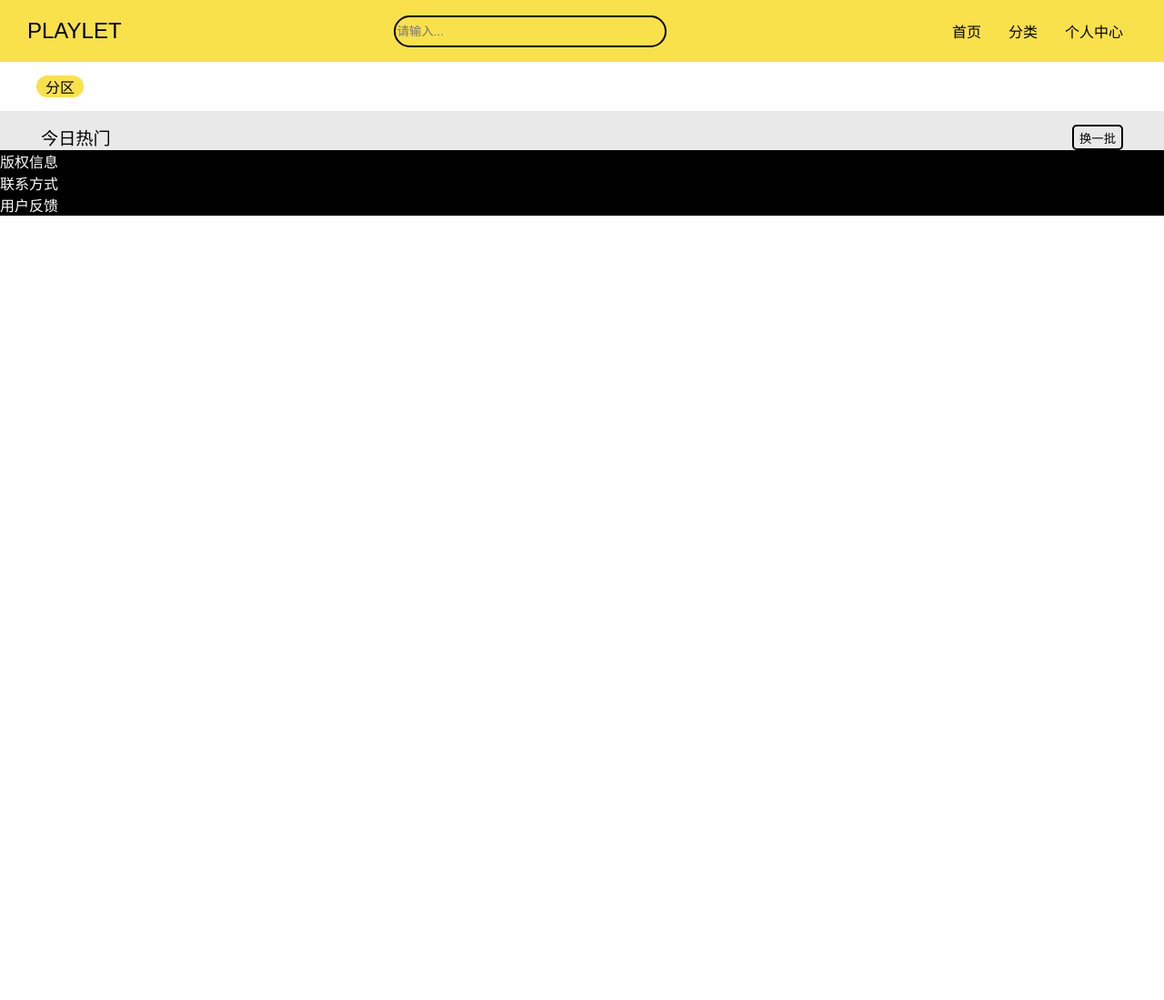
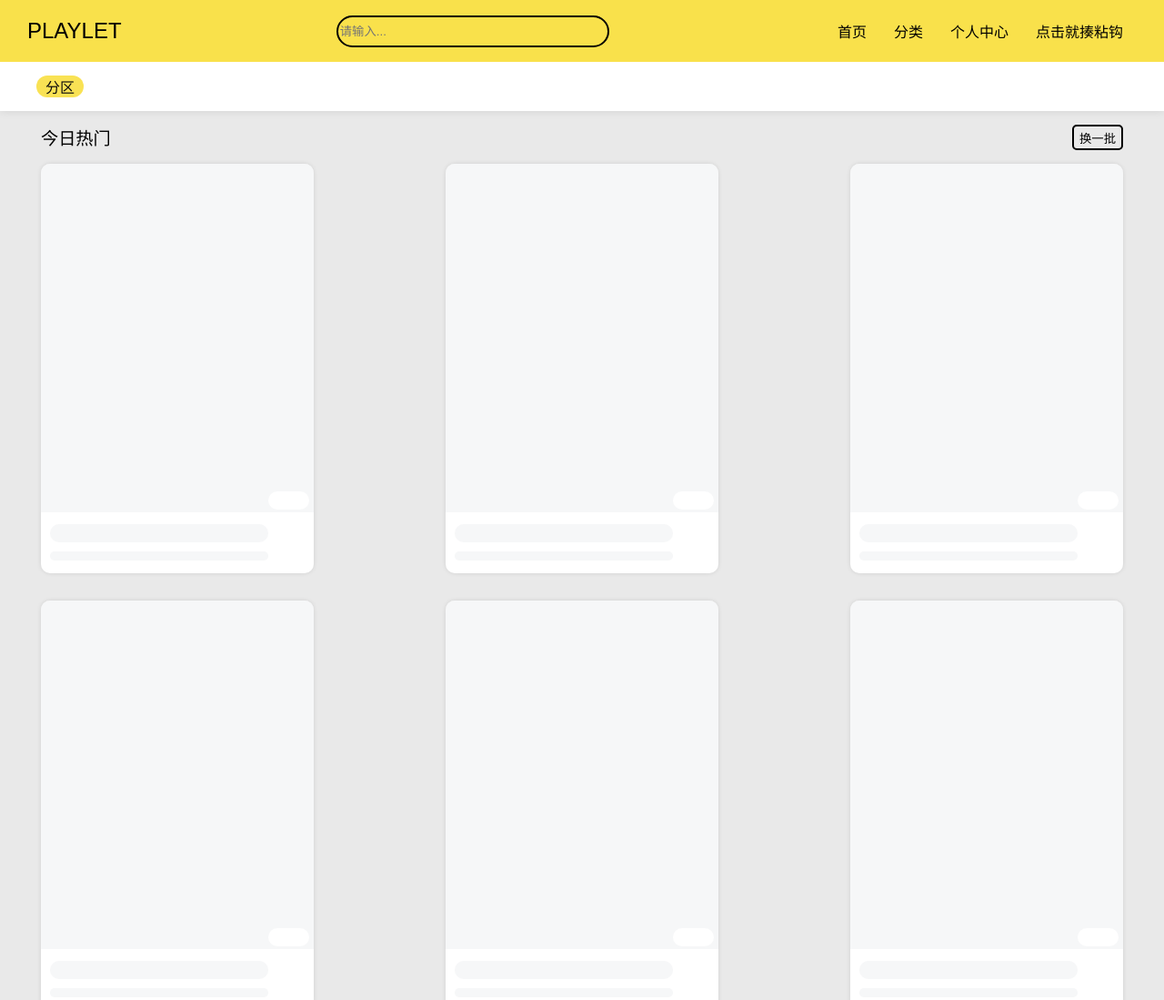
Before and after one commit to DanoAndHolidays/PLAYLET-APP, a plain HTML site: page index.html in a window 1280 px wide. Shown: the top 1099 px of the page at 91% size. Before the commit the page ends 800 px from the top, so only its background shows below. Drawn offline with Linux system fonts and the light colour scheme; no server answers; a web font is replaced by a local one.

Commit message:
实现了placeholder

```diff
--- a/index.html
+++ b/index.html
@@ -7,9 +7,11 @@
     <title>PLAYLET APP</title>
 </head>
 <link rel="stylesheet" href="./src/style.css">
+<link rel="stylesheet" href="./src/placeholder.css">
 <link rel="icon" href="./public/image/icon.jpg" type="image/x-icon">
 
 <body>
+    <header>
         <nav class="nav">
             <h1><a href="">PLAYLET</a></h1>
             <input class="nav-serch" type="text" placeholder="请输入...">
@@ -17,33 +19,40 @@
                 <li><a href="">首页</a></li>
                 <li><a href="">分类</a></li>
                 <li><a href="">个人中心</a></li>
+                <li><a href="weixin://bizmsgmenu?msgmenucontent=舍不得揍，太萌了&msgmenuid=960">点击就揍粘钩</a></li>
             </ul>
         </nav>
         <div class="category" id="category">
-        <p> 分区 </p>
+            <p>分区</p>
+            <button class="button unshow" id="categoryBtn">返回顶部</button>
         </div>
-
-
+    </header>
 
     <main class="main">
+
+    </main>
     <div class="main-content" id="main-content">
         <div class="main-header">
             <h3>今日热门</h3>
             <button class="button upDataBtn" id="upDataBtn">换一批</button>
         </div>
         <div class="main-random" id="main-random">
-                <a href=""><img src="" alt=""></a>
-                <p>title</p>
-                <p><span>episode</span><span>episode_total</span></p>
+
+            <div class="video placeholder">
+                <div></div>
+                <h4></h4>
+                <small></small>
+                <p></p>
+            </div>
+
         </div>
     </div>
-    </main>
 
-    <footer class="footer">
+    <!-- <footer class="footer">
         <div>版权信息</div>
         <div>联系方式</div>
         <div>用户反馈</div>
-    </footer>
+    </footer> -->
     <script type="module" src="./src/main.js"></script>
 </body>
 
--- a/src/infiniteScroll.js
+++ b/src/infiniteScroll.js
@@ -34,7 +34,7 @@ function scrollHandle(distance, callback) {
 }
 
 //call、bind、apply忘记了
-function setThrottle(func, delay) {
+export function setThrottle(func, delay) {
     let timer = null;
     return function () {
         if (!timer) {
@@ -45,3 +45,12 @@ function setThrottle(func, delay) {
         }
     }
 }
+
+function showCategoryBtn() {
+    const categoryBtn = document.getElementById('categoryBtn');
+    if (window.scrollY > 200) {
+        categoryBtn.classList.remove('unshow');
+    } else {
+        categoryBtn.classList.add('unshow');
+    }
+}
--- a/src/main.js
+++ b/src/main.js
@@ -4,17 +4,35 @@ import { infiniteScroll } from './infiniteScroll.js';
 const mainRandomEl = document.getElementById("main-random");
 const upDataBtn = document.getElementById('upDataBtn');
 const category = document.getElementById('category');
+const categoryBtn = document.getElementById('categoryBtn');
 
-mainRandomEl.innerHTML = '';
+//清空主体的内容
+//mainRandomEl.innerHTML = '';
 showVideos(15);
 showCategoryList();
 showScrollInfo();
-infiniteScroll(500, 300, () => {
+infiniteScroll(700, 300, () => {
     console.log("触发无限滚动");
     showVideos(15);
 })
 
+categoryBtn.addEventListener('click', () => {
+    window.scrollTo({
+        top: 0,
+        behavior: 'smooth',
+    });
+})
+
+window.addEventListener('scroll', () => {
+    if (window.scrollY > 200) {
+        categoryBtn.classList.remove('unshow');
+    } else {
+        categoryBtn.classList.add('unshow');
+    }
+});
+
 upDataBtn.addEventListener('click', () => {
+    mainRandomEl.innerHTML = '';
     showVideos(12);
 });
 
@@ -44,6 +62,8 @@ async function getCategoryList(page = 1, limit = 15) {
 }
 
 function showVideos(num) {
+    addPlaceHolder(num);
+    setTimeout(() => {
         fetchVideoList(num).then(response => {
             if (response.code !== 200) {
                 throw new Error(response.message || "请求失败");
@@ -52,8 +72,9 @@ function showVideos(num) {
 
             videoList.forEach(element => {
                 const { episode, url, episode_total, title, img } = element;
-            const videoEl = document.createElement('div');
-            videoEl.classList.add('video')
+
+                const videoEl = document.querySelector('.placeholder')
+                console.log(videoEl);
 
                 videoEl.innerHTML = `
                 <div><img src="${img}" alt="剧集图片"></div>
@@ -61,10 +82,10 @@ function showVideos(num) {
                 <small> ${episode_total}集全 </small>
                 <p>当前剧集 <span>${episode}</span></p>
             `;
-
-            mainRandomEl.appendChild(videoEl);
+                videoEl.classList.remove('placeholder');
             });
         })
+    }, 500);
 }
 
 // 获取分类短剧列表
@@ -84,3 +105,17 @@ async function fetchVideoList(num, page = 1) {
         throw error;
     }
 }
+
+function addPlaceHolder(num) {
+    for (let i = 0; i < num; i++) {
+        const videoEl = document.createElement('div');
+        videoEl.classList.add('video', 'placeholder');
+        videoEl.innerHTML = `
+            <div></div>
+            <h4></h4>
+            <small></small>
+            <p></p>
+        `
+        mainRandomEl.appendChild(videoEl);
+    }
+}
--- /dev/null
+++ b/src/placeholder.css
@@ -0,0 +1,62 @@
+:root {
+    --maincolor: #F9E14B;
+    --nextcolor: #000000;
+    --bodycolor: #e9e9e9;
+    --smallcolor: #555555;
+    --whitecolor: #ffffff;
+}
+
+.placeholder {
+    background-color: var(--whitecolor);
+
+}
+
+.placeholder div {
+    background-color: var(--bodycolor);
+    background-image: linear-gradient(to right,
+            #f6f7f8 0%, #eaebed 10%, #f6f7f8 20%, #f6f7f8 100%);
+    animation: bgPos 1s linear infinite;
+    background-size: 200% 100%;
+}
+
+.placeholder h4 {
+    margin-top: 13px;
+    width: 80%;
+    border-radius: 50px;
+    height: 20px;
+    background-color: var(--bodycolor);
+    background-image: linear-gradient(to right,
+            #f6f7f8 0%, #eaebed 10%, #f6f7f8 20%, #f6f7f8 100%);
+    animation: bgPos 1s linear infinite;
+    background-size: 200% 100%;
+}
+
+.placeholder small {
+    margin-top: 15px;
+    width: 15%;
+    border-radius: 50px;
+    height: 20px;
+    background-color: var(--whitecolor);
+}
+
+.placeholder p {
+    margin-top: 10px;
+    width: 80%;
+    border-radius: 50px;
+    height: 10px;
+    background-color: var(--bodycolor);
+    background-image: linear-gradient(to right,
+            #f6f7f8 0%, #eaebed 10%, #f6f7f8 20%, #f6f7f8 100%);
+    animation: bgPos 1s linear infinite;
+    background-size: 200% 100%;
+}
+
+@keyframes bgPos {
+    0% {
+        background-position: 50% 0;
+    }
+
+    100% {
+        background-position: -150% 0;
+    }
+}
--- a/src/style.css
+++ b/src/style.css
@@ -9,6 +9,7 @@
     --nextcolor: #000000;
     --bodycolor: #e9e9e9;
     --smallcolor: #555555;
+    --whitecolor: #ffffff;
 }
 
 @font-face {
@@ -31,10 +32,12 @@ body {
     justify-content: center;
     overflow-x: hidden;
     margin: 0%;
-
+    min-width: 500px;
 }
 
-
+.unshow {
+    display: none;
+}
 
 .button {
     background-color: transparent;
@@ -51,20 +54,28 @@ body {
     box-shadow: 0 2px 5px rgba(0, 0, 0, 0.1);
 }
 
+header {
+    position: sticky;
+    top: -72px;
+    z-index: 100;
+    box-shadow: 0 0 10px rgba(0, 0, 0, 0.1);
+}
+
 .nav {
     background-color: var(--maincolor);
     color: var(--nextcolor);
     display: flex;
     justify-content: space-between;
     align-items: center;
-    position: sticky;
-    top: 0;
-    z-index: 100;
 }
 
 .nav a {
     text-decoration: none;
     color: var(--nextcolor);
+}
+
+a:focus {
+    outline: none;
 }
 
 .nav ul a {
@@ -100,6 +111,10 @@ body {
     padding: 15px 40px;
     display: flex;
     align-items: center;
+    background-color: var(--whitecolor);
+    opacity: 0.95;
+    position: relative;
+    width: 100%;
 }
 
 .category p {
@@ -107,6 +122,11 @@ body {
     background-color: var(--maincolor);
     padding: 0 10px;
     border-radius: 50px;
+}
+
+.category button {
+    position: absolute;
+    right: 40px;
 }
 
 .category span {
@@ -120,16 +140,13 @@ body {
     color: var(--nextcolor);
 }
 
-.main {
-    display: flex;
-    flex-direction: column;
-    background-color: var(--bodycolor);
-    justify-content: center;
-}
+
 
 .main-content {
     width: 100%;
     padding: 0px 30px;
+    background-color: var(--bodycolor);
+    min-height: 200vh;
 }
 
 .main-header {
@@ -153,6 +170,8 @@ body {
 }
 
 .video {
+    max-width: 350px;
+    min-width: 250px;
     width: 300px;
     height: 450px;
     border-radius: 10px;
```
Also changed, not shown: 1 other file. Lines whose indentation alone changed are shown as unchanged.
